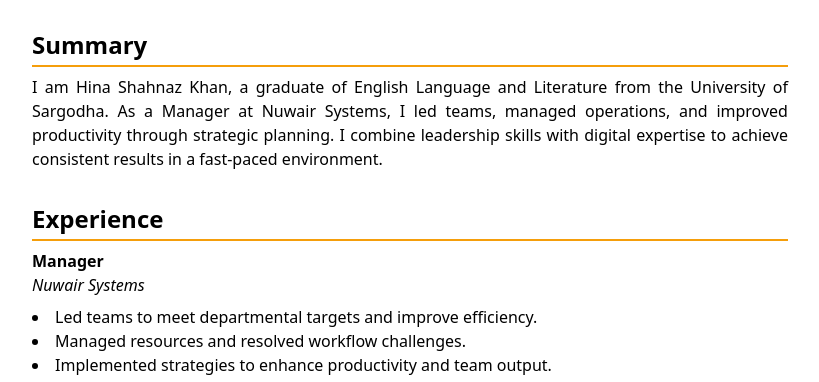
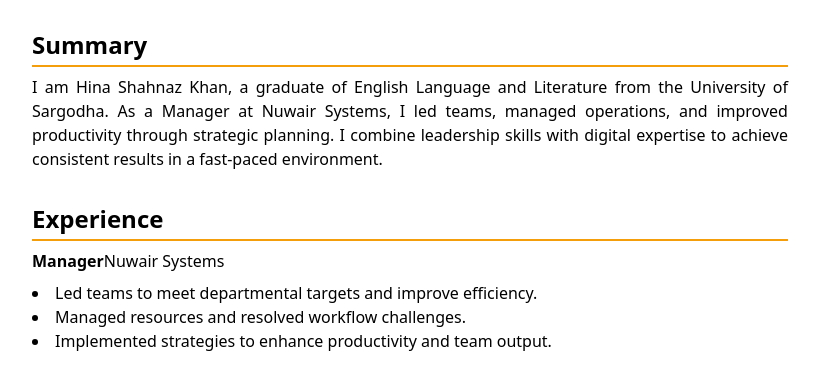
Before and after one commit to hinakhan53/cv, a website: page index.html in a window 1280 px wide. Shown: the part 379-761 px from the top of the page, without its empty margins (230-1049 px from the left). Drawn offline with nearby package versions, Linux system fonts and the light colour scheme.

Commit message:
Update index.html

```diff
--- a/index.html
+++ b/index.html
@@ -39,8 +39,7 @@
     <section class="mb-8">
       <h2 class="text-2xl font-semibold border-b-2 border-yellow-500 pb-1">Experience</h2>
 
-      <p class="mt-2"><strong>Manager</strong></p>
-      <p class="italic">Nuwair Systems</p>
+      <p class="mt-2"><strong>Manager</strong>Nuwair Systems</p>
       <ul class="list-disc list-inside mt-2">
         <li>Led teams to meet departmental targets and improve efficiency.</li>
         <li>Managed resources and resolved workflow challenges.</li>
```
